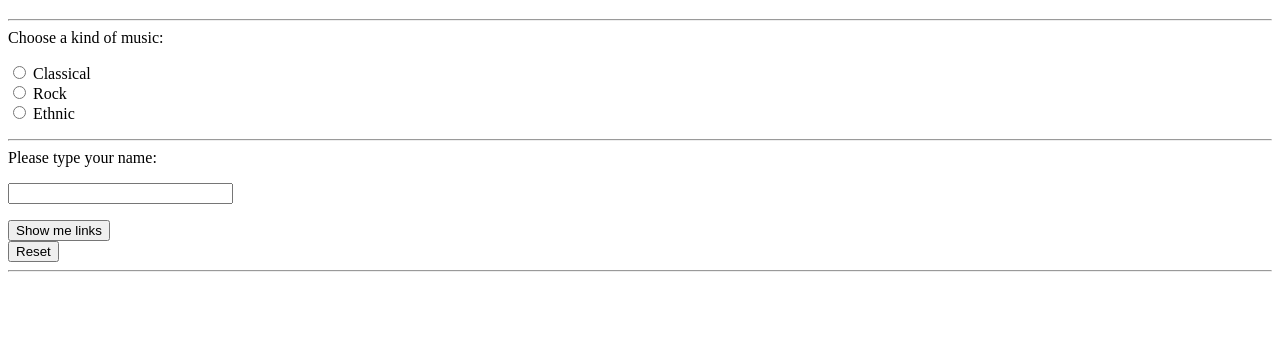
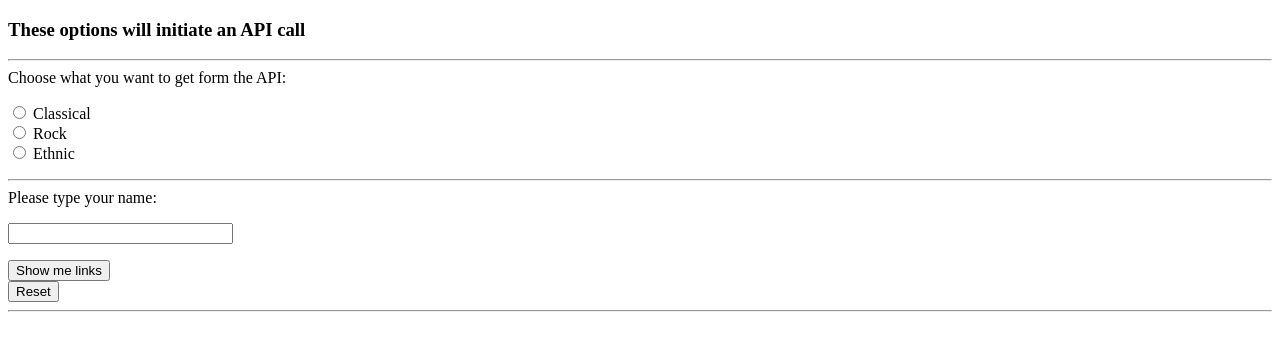
Before and after one commit to ChrisHarrold/Avoka_Projects, a plain HTML site: page avoka.html in a window 1280 px wide. Drawn offline with Linux system fonts and the light colour scheme.

Commit message:
just goofing with things

```diff
--- a/avoka.html
+++ b/avoka.html
@@ -14,10 +14,10 @@
 </head>
 <body>
 <div class="hideme" id="hideform">
-<h3></h3>
+<h3>These options will initiate an API call</h3>
 <hr/>
 <form id="chooser">
-Choose a kind of music:
+Choose what you want to get form the API:
 <p>
     <label>
         <input type="radio" name="mus" value="classical"/> Classical
```
